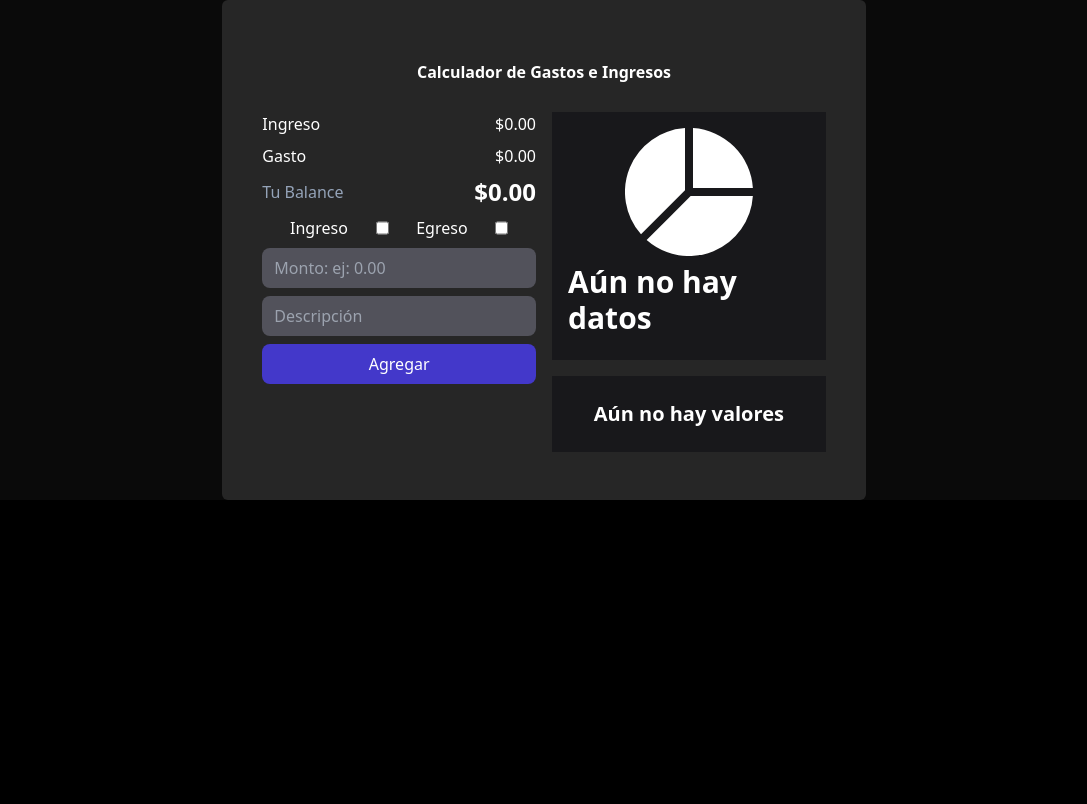
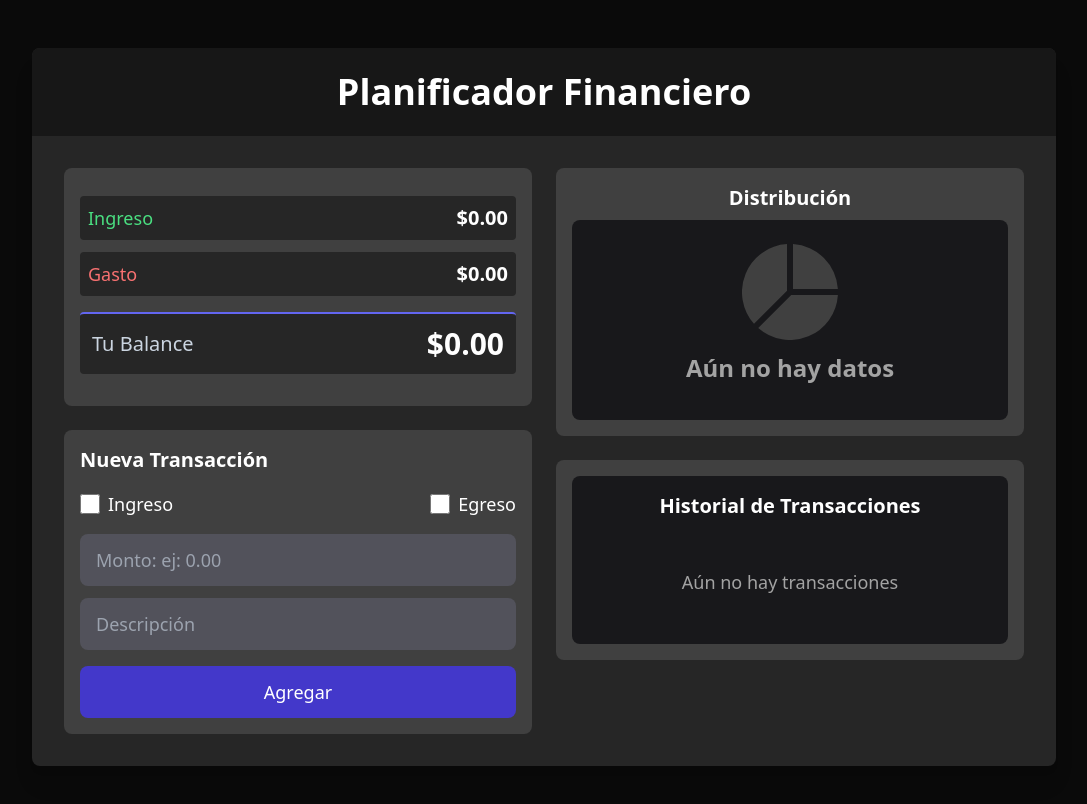
Before and after one commit to CharlyBGood/planificadorfinanciero, a React (Vite) app: page / in a window 1280 px wide. Shown: the top 804 px of the page, without its empty margins (96-1183 px from the left). Built offline with nearby package versions, Linux system fonts and the light colour scheme.

Commit message:
fix layout issues using mobile first approach

```diff
--- a/index.html
+++ b/index.html
@@ -4,7 +4,7 @@
     <meta charset="UTF-8" />
     <meta name="viewport" content="width=device-width, initial-scale=1.0" />
     <link rel="shortcut icon" href="/src/assets/favicon.ico" type="image/x-icon">
-    <title>Control de Dinero</title>
+    <title>Planificador Financiero</title>
   </head>
   <body>
     <div id="root"></div>
--- a/src/App.jsx
+++ b/src/App.jsx
@@ -1,33 +1,49 @@
-import { GlobalProvider } from "./contexts/GlobalState";
-import { Header } from "./components/Header";
-import { Balance } from "./components/Balance";
-import { TransactionForm } from "./components/transactions/TransactionForm";
-import { TransactionList } from "./components/transactions/TransactionList";
-import { IncomeExpenses } from "./components/IncomeExpenses";
-import { ExpenseChart } from "./components/ExpenseChart";
-import './App.css'
+import { GlobalProvider } from "./contexts/GlobalState"
+import { Header } from "./components/Header"
+import { Balance } from "./components/Balance"
+import { TransactionForm } from "./components/transactions/TransactionForm"
+import { TransactionList } from "./components/transactions/TransactionList"
+import { IncomeExpenses } from "./components/IncomeExpenses"
+import { ExpenseChart } from "./components/ExpenseChart"
+import "./App.css"
 
 function App() {
   return (
     <GlobalProvider>
-      <div className="bg-neutral-950 text-white flex justify-center items-center h-full">
-        <div className="bg-neutral-800 p-10 rounded-md">
+      <div className="min-h-screen bg-neutral-950 text-white p-4 md:p-8 lg:p-12">
+        <div className="max-w-5xl mx-auto bg-neutral-800 rounded-lg shadow-xl overflow-hidden">
           <Header />
-          <div className="flex flex-col md:flex-row justify-between gap-4">
-            <div className="flex-1">
+          <div className="p-4 md:p-6 lg:p-8">
+            {/* Mobile layout: stacked */}
+            <div className="flex flex-col lg:flex-row gap-6">
+              {/* Left column */}
+              <div className="w-full lg:w-1/2 space-y-6">
+                <div className="bg-neutral-700 p-4 rounded-lg">
                   <IncomeExpenses />
                   <Balance />
+                </div>
+                <div className="bg-neutral-700 p-4 rounded-lg">
+                  <h3 className="text-xl font-bold mb-4">Nueva Transacción</h3>
                   <TransactionForm />
                 </div>
-            <div className="flex-1 flex flex-col">
+              </div>
+
+              {/* Right column */}
+              <div className="w-full lg:w-1/2 space-y-6">
+                <div className="bg-neutral-700 p-4 rounded-lg">
+                  <h3 className="text-xl font-bold mb-2 text-center">Distribución</h3>
                   <ExpenseChart />
+                </div>
+                <div className="bg-neutral-700 p-4 rounded-lg">
                   <TransactionList />
                 </div>
               </div>
             </div>
           </div>
+        </div>
+      </div>
     </GlobalProvider>
-  );
+  )
 }
 
-export default App;
+export default App
--- a/src/components/Balance.jsx
+++ b/src/components/Balance.jsx
@@ -1,15 +1,15 @@
-import { useGlobalState } from "../contexts/GlobalState";
+import { useGlobalState } from "../contexts/GlobalState"
 
 export function Balance() {
-  const { transactions } = useGlobalState();
+  const { transactions } = useGlobalState()
 
-  const amounts = transactions.map((transaction) => transaction.amount);
-  const total = amounts.reduce((acc, item) => (acc += item), 0).toFixed(2);
+  const amounts = transactions.map((transaction) => transaction.amount)
+  const total = amounts.reduce((acc, item) => (acc += item), 0).toFixed(2)
 
   return (
-    <div className="flex justify-between items-center my-2">
-      <h4 className="text-slate-400">Tu Balance</h4>
-      <h1 className="text-2xl font-bold">${total}</h1>
+    <div className="flex justify-between items-center my-4 p-3 bg-neutral-800 rounded border-t-2 border-indigo-500">
+      <h4 className="text-xl font-medium text-slate-300">Tu Balance</h4>
+      <h1 className="text-2xl md:text-3xl font-bold">${total}</h1>
     </div>
-  );
+  )
 }
--- a/src/components/ExpenseChart.jsx
+++ b/src/components/ExpenseChart.jsx
@@ -1,51 +1,55 @@
-import { VictoryPie, VictoryLabel } from "victory";
-import { useGlobalState } from "../contexts/GlobalState";
-import { BsPieChartFill } from "react-icons/bs";
+import { VictoryPie, VictoryLabel } from "victory"
+import { useGlobalState } from "../contexts/GlobalState"
+import { BsPieChartFill } from "react-icons/bs"
 
 export function ExpenseChart() {
-  const { transactions } = useGlobalState();
+  const { transactions } = useGlobalState()
 
   const totalIncomes = transactions
     .filter((transaction) => transaction.amount > 0)
-    .reduce((acc, transaction) => (acc += transaction.amount), 0);
+    .reduce((acc, transaction) => (acc += transaction.amount), 0)
 
-  const totalExpenses = transactions
-    .filter((transaction) => transaction.amount < 0)
-    .reduce((acc, transaction) => (acc += transaction.amount), 0) * -1;
+  const totalExpenses =
+    transactions
+      .filter((transaction) => transaction.amount < 0)
+      .reduce((acc, transaction) => (acc += transaction.amount), 0) * -1
 
-  const expensesPercentage = Math.round((totalExpenses / totalIncomes) * 100);
-  const incomesPercentage = 100 - (expensesPercentage);
+  const expensesPercentage = Math.round((totalExpenses / totalIncomes) * 100) || 0
+  const incomesPercentage = 100 - expensesPercentage || 0
 
   if (totalIncomes === 0 && totalExpenses === 0) {
     return (
-      <div className="bg-zinc-900 p-4 my-2">
-        <div className="h-full flex items-center justify-center w-full flex-col">
-          <BsPieChartFill className="text-9xl" />
-          <h1 className="text-3xl font-bold my-2">Aún no hay datos</h1>
-        </div>
+      <div className="bg-zinc-900 p-6 rounded-lg flex items-center justify-center flex-col">
+        <BsPieChartFill className="text-6xl md:text-8xl text-neutral-700" />
+        <h1 className="text-xl md:text-2xl font-bold my-3 text-neutral-400">Aún no hay datos</h1>
       </div>
-    );
+    )
   }
 
   return (
-    <div className="bg-zinc-950">
+    <div className="bg-zinc-900 rounded-lg p-2">
       <VictoryPie
         colorScale={["#fd204d", "#51bd20"]}
         data={[
-          { x: "Expenses", y: expensesPercentage },
-          { x: "Incomes", y: incomesPercentage },
+          { x: "Gastos", y: expensesPercentage },
+          { x: "Ingresos", y: incomesPercentage },
         ]}
         animate={{ duration: 200 }}
-        labels={({ datum }) => datum.y}
+        labels={({ datum }) => `${datum.x}: ${datum.y}%`}
         labelComponent={
           <VictoryLabel
-            angle={45}
             style={{
               fill: "white",
+              fontSize: 14,
+              fontWeight: "bold",
             }}
           />
         }
+        padding={{ top: 20, bottom: 20, left: 80, right: 80 }}
+        height={280}
+        width={350}
+        responsive={true}
       />
     </div>
-  );
+  )
 }
--- a/src/components/Header.jsx
+++ b/src/components/Header.jsx
@@ -1,7 +1,7 @@
 export function Header() {
   return (
-    <div className="text-4x1 font-bold text-center my-5">
-      <h1>Calculador de Gastos e Ingresos</h1>
+    <div className="bg-neutral-900 py-6 px-4 text-center">
+      <h1 className="text-2xl md:text-3xl lg:text-4xl font-bold">Planificador Financiero</h1>
     </div>
   )
 }
--- a/src/components/IncomeExpenses.jsx
+++ b/src/components/IncomeExpenses.jsx
@@ -1,29 +1,27 @@
-import { useGlobalState } from "../contexts/GlobalState";
+import { useGlobalState } from "../contexts/GlobalState"
 
 export function IncomeExpenses() {
-  const { transactions } = useGlobalState();
+  const { transactions } = useGlobalState()
 
-  const amounts = transactions.map((transaction) => transaction.amount);
+  const amounts = transactions.map((transaction) => transaction.amount)
 
   const income = amounts
     .filter((item) => item > 0)
     .reduce((acc, item) => (acc += item), 0)
-    .toFixed(2);
+    .toFixed(2)
 
-  const expense = (amounts
-    .filter((item) => item < 0)
-    .reduce((acc, item) => (acc += item), 0) * -1).toFixed(2);
+  const expense = (amounts.filter((item) => item < 0).reduce((acc, item) => (acc += item), 0) * -1).toFixed(2)
 
   return (
     <>
-      <div className="flex justify-between my-2">
-        <h4>Ingreso</h4>
-        <p>${income}</p>
+      <div className="flex justify-between items-center my-3 p-2 bg-neutral-800 rounded">
+        <h4 className="text-lg font-medium text-green-400">Ingreso</h4>
+        <p className="text-xl font-bold">${income}</p>
       </div>
-      <div className="flex justify-between my-2">
-        <h4>Gasto</h4>
-        <p>${expense}</p>
+      <div className="flex justify-between items-center my-3 p-2 bg-neutral-800 rounded">
+        <h4 className="text-lg font-medium text-red-400">Gasto</h4>
+        <p className="text-xl font-bold">${expense}</p>
       </div>
     </>
-  );
+  )
 }
--- a/src/components/transactions/TransactionForm.jsx
+++ b/src/components/transactions/TransactionForm.jsx
@@ -1,68 +1,79 @@
-import { useState } from "react";
-import { useGlobalState } from "../../contexts/GlobalState";
+"use client"
+
+import { useState } from "react"
+import { useGlobalState } from "../../contexts/GlobalState"
 
 export function TransactionForm() {
-  const { addTransaction } = useGlobalState();
+  const { addTransaction } = useGlobalState()
 
-  const [description, setDescription] = useState("");
-  const [amount, setAmount] = useState("");
-  const [isIncome, setIsIncome] = useState(false);
-  const [isExpense, setIsExpense] = useState(false);
+  const [description, setDescription] = useState("")
+  const [amount, setAmount] = useState("")
+  const [isIncome, setIsIncome] = useState(false)
+  const [isExpense, setIsExpense] = useState(false)
 
   const onSubmit = (e) => {
-    e.preventDefault();
+    e.preventDefault()
 
-    let finalAmount = parseFloat(amount);
+    let finalAmount = Number.parseFloat(amount)
     if (isExpense) {
-      finalAmount = -Math.abs(finalAmount);
+      finalAmount = -Math.abs(finalAmount)
     } else if (isIncome) {
-      finalAmount = Math.abs(finalAmount);
+      finalAmount = Math.abs(finalAmount)
     }
 
     addTransaction({
       id: window.crypto.randomUUID(),
       description,
       amount: finalAmount,
-    });
+    })
 
-    setDescription("");
-    setAmount("");
-    setIsIncome(false);
-    setIsExpense(false);
-  };
+    setDescription("")
+    setAmount("")
+    setIsIncome(false)
+    setIsExpense(false)
+  }
 
   return (
     <div>
       <form onSubmit={onSubmit}>
-        <div className="w-full flex justify-evenly">
-          <label>Ingreso</label>
+        <div className="flex items-center justify-between mb-4 gap-2">
+          <div className="flex items-center gap-2">
             <input
               type="checkbox"
               name="ingreso"
-            className="cursor-pointer"
+              className="w-5 h-5 cursor-pointer accent-green-500"
               id="Ingreso"
               checked={isIncome}
               onChange={(e) => {
-              setIsIncome(e.target.checked);
-              if (e.target.checked) setIsExpense(false);
+                setIsIncome(e.target.checked)
+                if (e.target.checked) setIsExpense(false)
               }}
             />
-          <label>Egreso</label>
+            <label htmlFor="Ingreso" className="text-lg cursor-pointer">
+              Ingreso
+            </label>
+          </div>
+
+          <div className="flex items-center gap-2">
             <input
               type="checkbox"
-            className="cursor-pointer"
+              className="w-5 h-5 cursor-pointer accent-red-500"
               name="egreso"
               id="Egreso"
               checked={isExpense}
               onChange={(e) => {
-              setIsExpense(e.target.checked);
-              if (e.target.checked) setIsIncome(false);
+                setIsExpense(e.target.checked)
+                if (e.target.checked) setIsIncome(false)
               }}
             />
+            <label htmlFor="Egreso" className="text-lg cursor-pointer">
+              Egreso
+            </label>
+          </div>
         </div>
         <input
           id="amount"
-          className="bg-zinc-600 text-white px-3 py-2 rounded-lg block mb-2 mt-2 w-full"
+          className="bg-zinc-600 text-white px-4 py-3 rounded-lg block mb-3 w-full text-lg"
           type="number"
           step="0.01"
           placeholder="Monto: ej: 0.00"
@@ -74,16 +85,16 @@ export function TransactionForm() {
           type="text"
           placeholder="Descripción"
           onChange={(e) => setDescription(e.target.value)}
-          className="bg-zinc-600 text-white px-3 py-2 rounded-lg block mb-2 mt-2 w-full"
+          className="bg-zinc-600 text-white px-4 py-3 rounded-lg block mb-4 w-full text-lg"
           value={description}
         />
         <button
-          className="bg-indigo-700 text-white px-3 py-2 rounded-lg block mb-2 w-full"
+          className="bg-indigo-700 hover:bg-indigo-600 text-white px-4 py-3 rounded-lg block w-full text-lg font-medium transition-colors"
           disabled={!description || !amount || (!isIncome && !isExpense)}
         >
           Agregar
         </button>
       </form>
     </div>
-  );
+  )
 }
--- a/src/components/transactions/TransactionItem.jsx
+++ b/src/components/transactions/TransactionItem.jsx
@@ -1,28 +1,32 @@
-import { useGlobalState } from "../../contexts/GlobalState";
-import { BiTrash } from "react-icons/bi";
+"use client"
+
+import { useGlobalState } from "../../contexts/GlobalState"
+import { BiTrash } from "react-icons/bi"
 
 export function TransactionItem({ transaction: { id, description, amount } }) {
-  const { deleteTransaction } = useGlobalState();
-  const sign = amount < 0 ? "-" : "+";
+  const { deleteTransaction } = useGlobalState()
+  const sign = amount < 0 ? "-" : "+"
+  const isExpense = amount < 0
 
   return (
     <li
-      key={id}
-      className={`text-black px-3 py-1 rounded-lg mb-2 w-full flex justify-between items-center ${amount < 0 ? "bg-red-500" : "bg-green-500"
-        }`}
+      className={`px-4 py-3 rounded-lg w-full flex justify-between items-center ${
+        isExpense ? "bg-red-500/90" : "bg-green-500/90"
+      }`}
     >
-      {description}
-      <div className="flex justify-between items-center">
-        <span>
-          {sign}${Math.abs(amount)}
+      <span className="font-medium text-black truncate max-w-[60%]">{description}</span>
+      <div className="flex items-center gap-2">
+        <span className="font-bold text-black">
+          {sign}${Math.abs(amount).toFixed(2)}
         </span>
         <button
-          className="font-bold text-black rounded-lg ml-2"
+          className="p-2 hover:bg-black/20 rounded-full transition-colors"
           onClick={() => deleteTransaction(id)}
+          aria-label="Delete transaction"
         >
-          <BiTrash />
+          <BiTrash className="text-xl" />
         </button>
       </div>
     </li>
-  );
+  )
 }
--- a/src/components/transactions/TransactionList.jsx
+++ b/src/components/transactions/TransactionList.jsx
@@ -1,28 +1,24 @@
-import { useGlobalState } from "../../contexts/GlobalState";
-import { TransactionItem } from "./TransactionItem";
+import { useGlobalState } from "../../contexts/GlobalState"
+import { TransactionItem } from "./TransactionItem"
 
 export function TransactionList() {
-  const { transactions } = useGlobalState();
-  if (transactions.length === 0) {
-    return (
-      <div className="bg-zinc-900 p-4 my-2">
-        <div className="h-full flex items-center justify-center w-full flex-col">
-          <h1 className="text-xl font-bold my-2">
-            Aún no hay valores
-          </h1>
-        </div>
-      </div>
-    );
-  }
+  const { transactions } = useGlobalState()
 
   return (
-    <div className="bg-zinc-900 p-4">
-      <h3 className="text-slate-300 text-xl font-bold my-2 text-center">Ingresos/Egresos</h3>
-      <ul>
-        {transactions.map((transaction) => (
-          <TransactionItem key={transaction.id} transaction={transaction} />
-        ))}
-      </ul>
+    <div className="bg-zinc-900 p-4 rounded-lg">
+      <h3 className="text-xl font-bold mb-4 text-center">Historial de Transacciones</h3>
+
+      {transactions.length === 0 ? (
+        <div className="py-8 flex items-center justify-center w-full flex-col">
+          <h1 className="text-lg font-medium text-neutral-400">Aún no hay transacciones</h1>
+        </div>
+      ) : (
+        <ul className="space-y-3 max-h-[350px] overflow-y-auto pr-2">
+          {transactions.map((transaction) => (
+            <TransactionItem key={transaction.id} transaction={transaction} />
+          ))}
+        </ul>
+      )}
     </div>
-  );
+  )
 }
--- a/src/index.css
+++ b/src/index.css
@@ -16,4 +16,42 @@ body {
   padding: 0;
   max-width: 100%;
   color: #f0f8ff;
+  height: 100%;
 }
+
+#root {
+  min-height: 100vh;
+  display: flex;
+  flex-direction: column;
+}
+
+/* Custom scrollbar for transaction list */
+::-webkit-scrollbar {
+  width: 6px;
+}
+
+::-webkit-scrollbar-track {
+  background: #333;
+  border-radius: 10px;
+}
+
+::-webkit-scrollbar-thumb {
+  background: #666;
+  border-radius: 10px;
+}
+
+::-webkit-scrollbar-thumb:hover {
+  background: #888;
+}
+
+/* Disable arrows on number inputs */
+input[type="number"]::-webkit-inner-spin-button,
+input[type="number"]::-webkit-outer-spin-button {
+  -webkit-appearance: none;
+  margin: 0;
+}
+
+input[type="number"] {
+  appearance: textfield;
+  -moz-appearance: textfield;
+}
```
Lines whose indentation alone changed are shown as unchanged.
